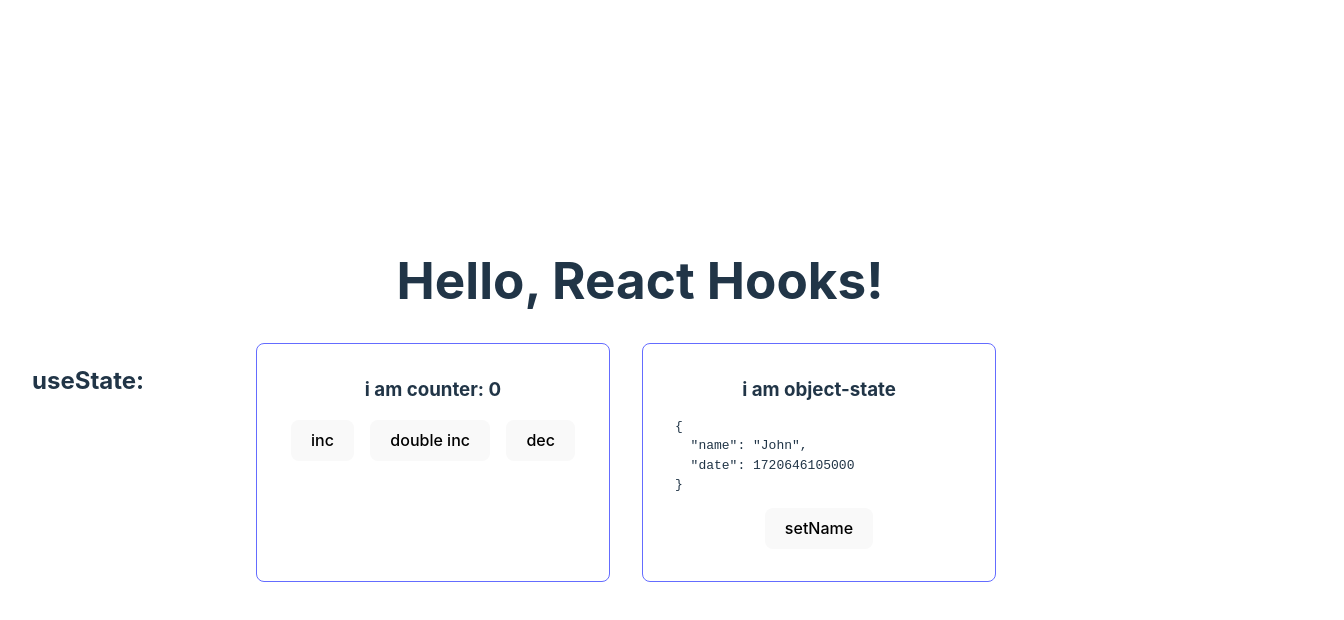
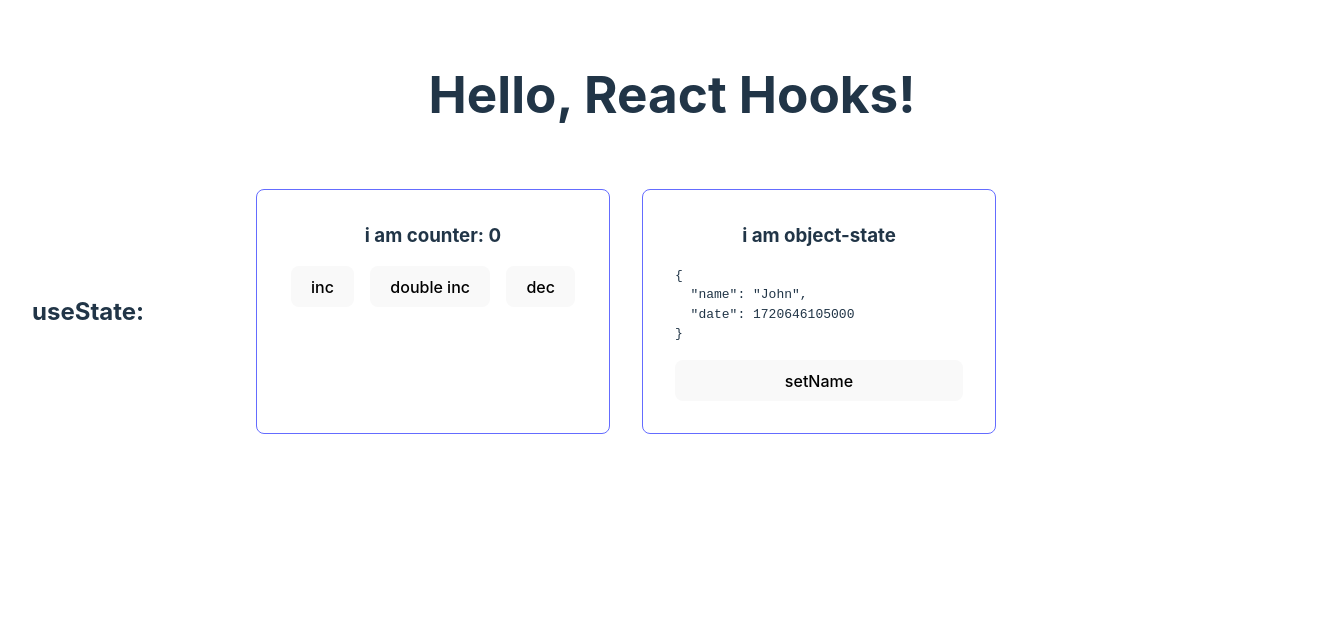
Before and after one commit to hellsgor/react-hooks-minin, a React (Vite) app: page / in a window 1280 px wide. Shown: the top 620 px of the page, 1344 px wide, since content can reach past the window. Built offline with nearby package versions, Linux system fonts and the light colour scheme.

Commit message:
update: update styles

```diff
--- a/src/App.css
+++ b/src/App.css
@@ -39,6 +39,9 @@
   border: 1px solid #646cff;
   border-radius: 8px;
   min-width: 18rem;
+  display: flex;
+  flex-direction: column;
+  row-gap: 1rem;
 }
 
 .read-the-docs {
@@ -53,8 +56,10 @@
 .row__title {
   width: 12rem;
   text-align: left;
+  align-self: center;
 }
 
 pre {
   text-align: left;
+  margin: 0;
 }
--- a/src/Components/Counter/Counter.css
+++ b/src/Components/Counter/Counter.css
@@ -1,9 +1,3 @@
-.counter {
-  display: flex;
-  flex-direction: column;
-  row-gap: 1rem;
-}
-
 .counter-wrapper {
   display: flex;
   column-gap: 1rem;
--- a/src/index.css
+++ b/src/index.css
@@ -13,6 +13,12 @@
   -moz-osx-font-smoothing: grayscale;
 }
 
+[id='root'] {
+  display: flex;
+  flex-direction: column;
+  row-gap: 2rem;
+}
+
 a {
   font-weight: 500;
   color: #646cff;
@@ -24,9 +30,6 @@ a:hover {
 
 body {
   margin: 0;
-  display: flex;
-  place-items: center;
-  min-width: 320px;
   min-height: 100vh;
 }
 
@@ -67,7 +70,9 @@ button:focus-visible {
   }
 }
 
+h2,
 h3,
+h4,
 p {
   margin: 0;
 }
```
